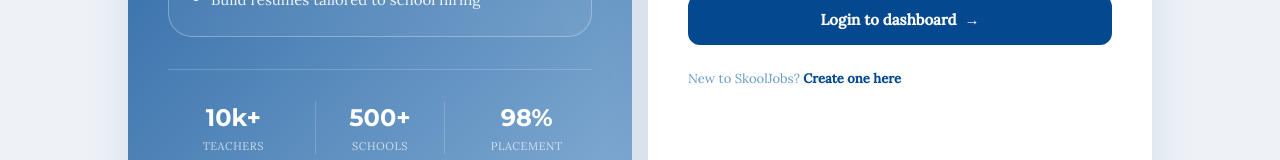
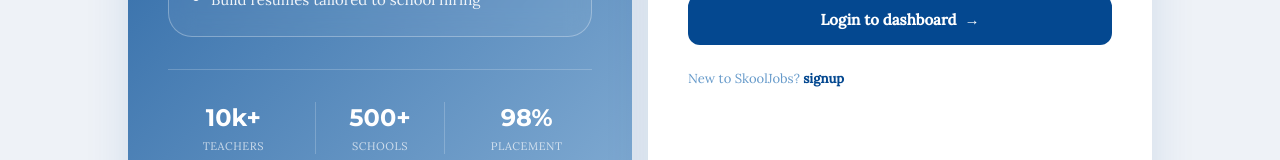
Before and after one commit to usolanki0312/skooljobs, a React (Vite) app: page / in a window 1280 px wide. Shown: the part 536-696 px from the top of the page. Built offline with nearby package versions, Linux system fonts and the light colour scheme.

Commit message:
updated code

```diff
--- a/src/auth/login.jsx
+++ b/src/auth/login.jsx
@@ -122,8 +122,8 @@
               to="/signup"
               className="text-primary font-bold hover:underline"
             >
-              Create one here
-            </Link>
+
+signup            </Link>
           </p>
         )}
 
```
